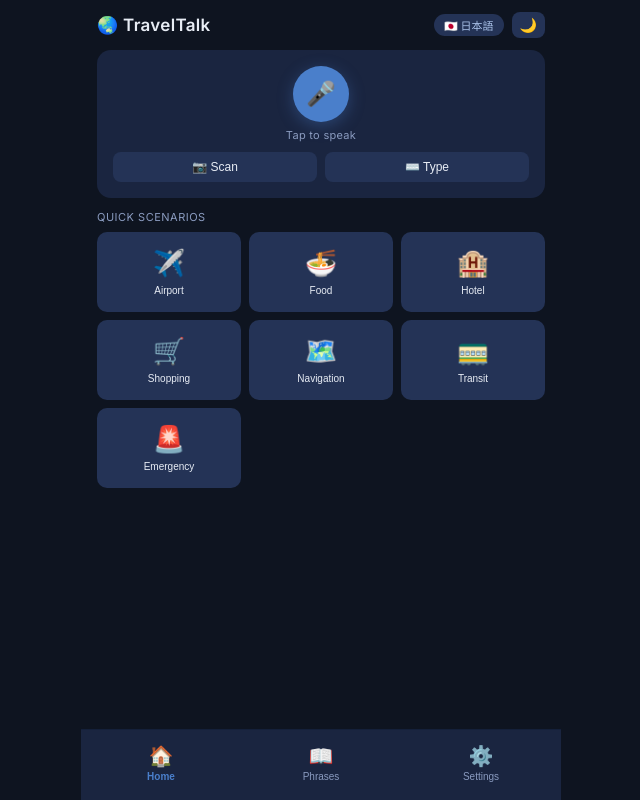
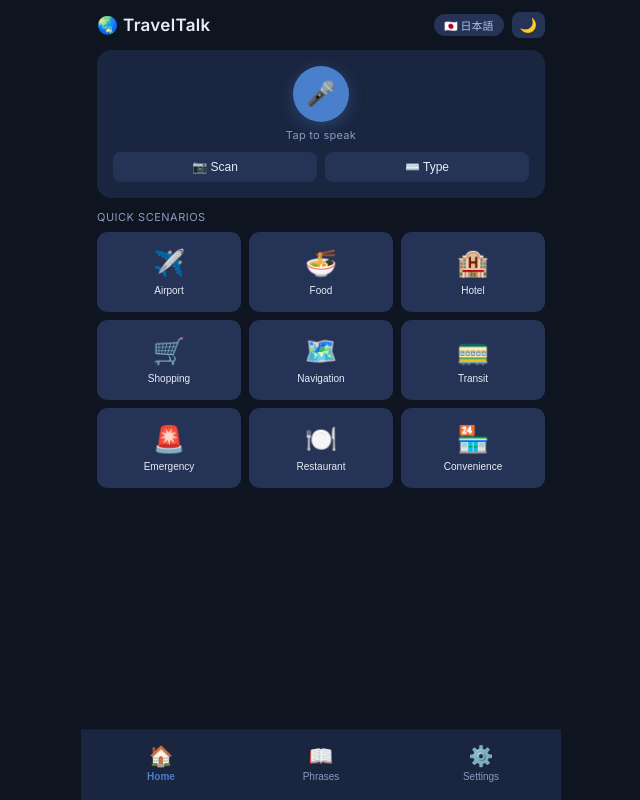
Before and after one commit to TSLsun/travel-tools, a React (Vite) app: page / in a window 1280 px wide. Shown: the whole page, without its empty margins (319-959 px from the left). Built offline with nearby package versions, Linux system fonts and the light colour scheme.

Commit message:
feat: add restaurant/convenience scenarios and partySize to AppSettings

```diff
--- a/src/constants.ts
+++ b/src/constants.ts
@@ -1,13 +1,15 @@
 import type { ScenarioKey, AppSettings } from './types'
 
 export const SCENARIOS: { key: ScenarioKey; label: string; emoji: string }[] = [
-  { key: 'airport',    label: 'Airport',    emoji: '✈️' },
-  { key: 'food',       label: 'Food',       emoji: '🍜' },
-  { key: 'hotel',      label: 'Hotel',      emoji: '🏨' },
-  { key: 'shopping',   label: 'Shopping',   emoji: '🛒' },
-  { key: 'navigation', label: 'Navigation', emoji: '🗺️' },
-  { key: 'transit',    label: 'Transit',    emoji: '🚃' },
-  { key: 'emergency',  label: 'Emergency',  emoji: '🚨' },
+  { key: 'airport',      label: 'Airport',      emoji: '✈️' },
+  { key: 'food',         label: 'Food',         emoji: '🍜' },
+  { key: 'hotel',        label: 'Hotel',        emoji: '🏨' },
+  { key: 'shopping',     label: 'Shopping',     emoji: '🛒' },
+  { key: 'navigation',   label: 'Navigation',   emoji: '🗺️' },
+  { key: 'transit',      label: 'Transit',      emoji: '🚃' },
+  { key: 'emergency',    label: 'Emergency',    emoji: '🚨' },
+  { key: 'restaurant',   label: 'Restaurant',   emoji: '🍽️' },
+  { key: 'convenience',  label: 'Convenience',  emoji: '🏪' },
 ]
 
 export const DEFAULT_SETTINGS: AppSettings = {
@@ -17,6 +19,7 @@ export const DEFAULT_SETTINGS: AppSettings = {
   recentlyUsedIds: [],
   customPhrases: [],
   favoritePhraseIds: [],
+  partySize: 2,
 }
 
 export const STORAGE_KEY = 'travel_settings'
--- a/src/types.ts
+++ b/src/types.ts
@@ -6,6 +6,8 @@ export type ScenarioKey =
   | 'navigation'
   | 'transit'
   | 'emergency'
+  | 'restaurant'
+  | 'convenience'
 
 export type Theme = 'dark' | 'light' | 'sepia'
 export type NativeLang = 'zh-TW' | 'en'
@@ -27,4 +29,5 @@ export interface AppSettings {
   recentlyUsedIds: string[]   // max 10, phrase ids, newest first
   customPhrases: Phrase[]
   favoritePhraseIds: string[]
+  partySize: number
 }
```
